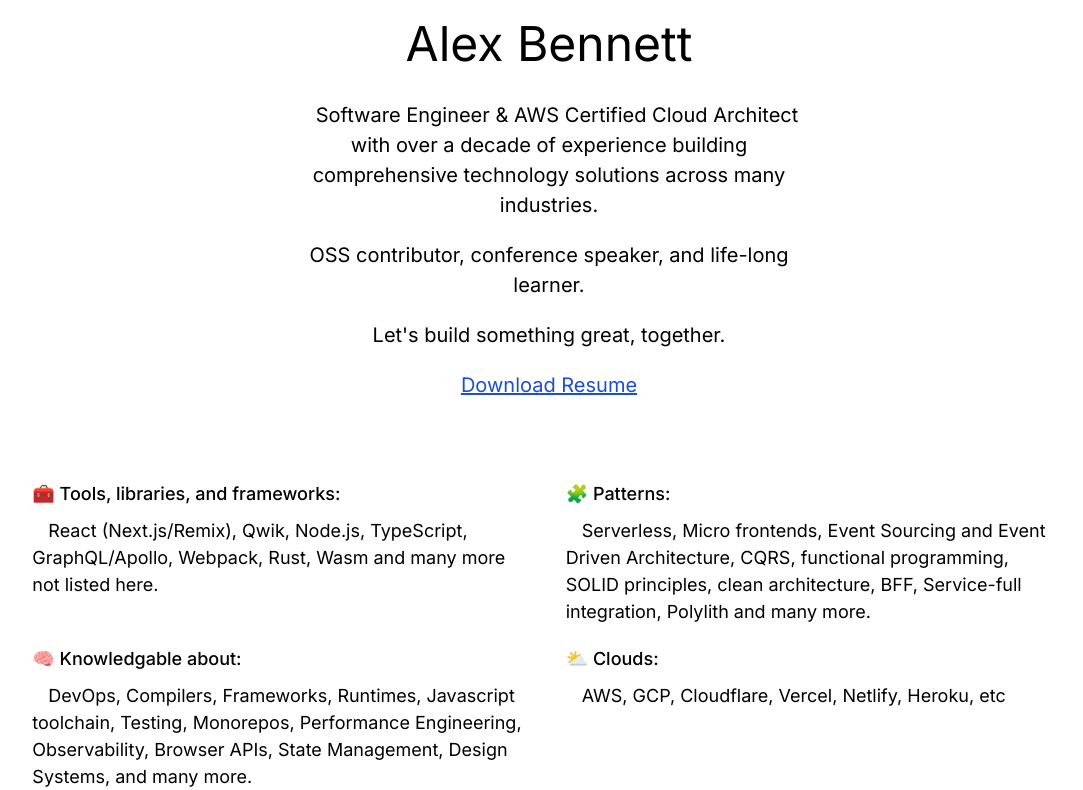
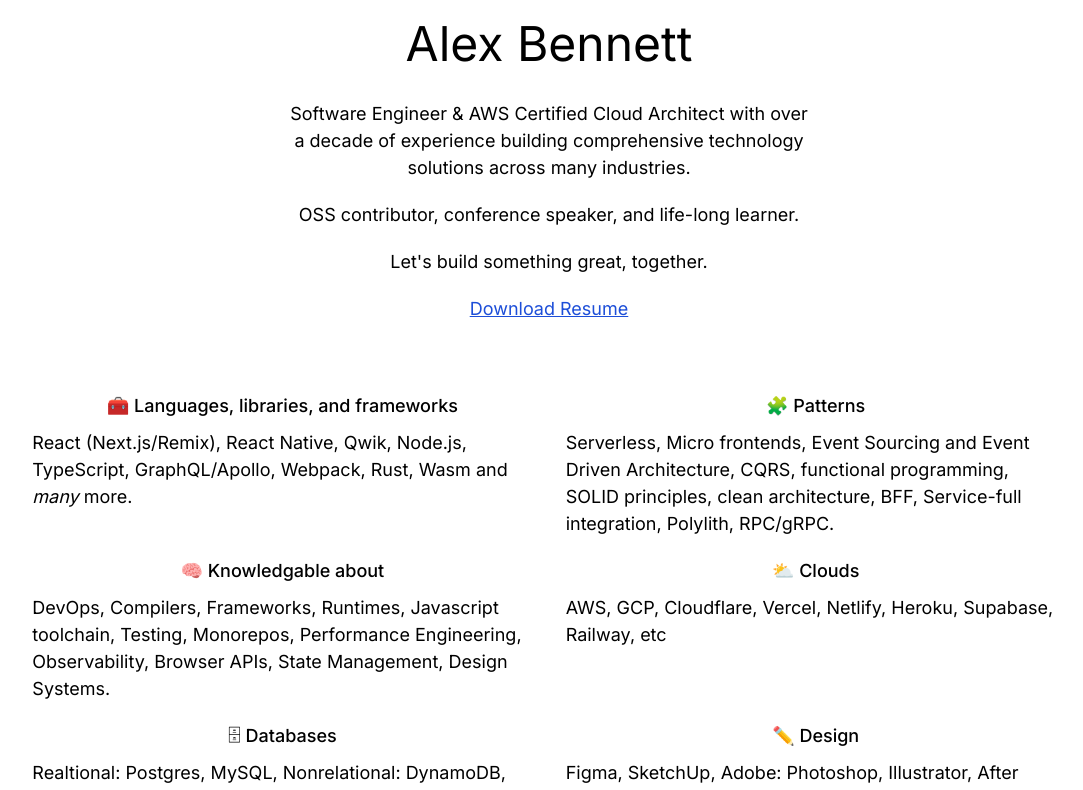
Before and after one commit to alexUXUI/ab-site, a Next.js app: page / in a window 1280 px wide. Shown: the top 790 px of the page, without its empty margins (91-1174 px from the left). Built offline with nearby package versions, Linux system fonts and the light colour scheme.

Commit message:
more content

```diff
--- a/app/page.tsx
+++ b/app/page.tsx
@@ -4,8 +4,8 @@
   return (
     <main className="flex min-h-screen flex-col items-center p-6 xs:p-2 xxs:p-2">
       <h1 className="text-[48px]">Alex Bennett</h1>
-      <section className="margin-auto pt-[20px] text-[20px] pb-[40px] max-w-[580px] px-6">
-        <p className=" text-center indent-4">
+      <section className="margin-auto mt-[20px] text-[18px] mb-[30px] max-w-[580px] px-6">
+        <p className=" text-center">
           Software Engineer & AWS Certified Cloud Architect with over a decade
           of experience building comprehensive technology solutions across many
           industries.
@@ -20,7 +20,7 @@
           <a
             href="/Resume-Alex-Bennett.pdf"
             download="alex-bennett-resume.pdf"
-            className="my-[20px]  underline text-center text-blue-700 m-auto"
+            className="my-[20px] underline text-center text-blue-700 m-auto"
           >
             Download Resume
           </a>
@@ -28,56 +28,64 @@
       </section>
       <section className="text-left xs:text-[16px] md:text-[18px] xxs:w-[98%]  xs:w-[98%] md:w-[98%] w-[90%] flex flex-wrap items-baseline justify-evenly margin-auto max-w-[1100px]">
         <div className="pt-[20px] w-[500px]">
-          <p className="font-medium text-[18px] pb-[10px]">
-            🧰 Tools, libraries, and frameworks:
-          </p>
-          <p className="indent-4 text-left">
-            React (Next.js/Remix), Qwik, Node.js, TypeScript, GraphQL/Apollo,
-            Webpack, Rust, Wasm and many more not listed here.
+          <h2 className="text-center font-medium text-[18px] pb-[10px]">
+            🧰 Languages, libraries, and frameworks
+          </h2>
+          <p className="text-left">
+            React (Next.js/Remix), React Native, Qwik, Node.js, TypeScript,
+            GraphQL/Apollo, Webpack, Rust, Wasm and <i>many</i> more.
           </p>
         </div>
         <div className="w-[500px] text-left pt-[20px]">
-          <p className="font-medium text-[18px] pb-[10px]">🧩 Patterns:</p>
-          <p className="indent-4 text-left">
+          <h2 className="text-center font-medium text-[18px] pb-[10px]">
+            🧩 Patterns
+          </h2>
+          <p className="text-left">
             Serverless, Micro frontends, Event Sourcing and Event Driven
             Architecture, CQRS, functional programming, SOLID principles, clean
-            architecture, BFF, Service-full integration, Polylith and many more.
+            architecture, BFF, Service-full integration, Polylith, RPC/gRPC.
           </p>
         </div>
         <div className="w-[500px] text-left pt-[20px]">
-          <p className="font-medium text-[18px] pb-[10px]">
-            🧠 Knowledgable about:
-          </p>
-          <p className="indent-4 text-left">
+          <h2 className="text-center font-medium text-[18px] pb-[10px]">
+            🧠 Knowledgable about
+          </h2>
+          <p className="text-left">
             DevOps, Compilers, Frameworks, Runtimes, Javascript toolchain,
             Testing, Monorepos, Performance Engineering, Observability, Browser
-            APIs, State Management, Design Systems, and many more.
+            APIs, State Management, Design Systems.
           </p>
         </div>
 
         <div className="w-[500px] text-left pt-[20px]">
-          <p className="font-medium text-[18px] pb-[10px]">⛅️ Clouds:</p>
-          <p className="indent-4 text-left">
-            AWS, GCP, Cloudflare, Vercel, Netlify, Heroku, etc
+          <h2 className="text-center font-medium text-[18px] pb-[10px]">
+            ⛅️ Clouds
+          </h2>
+          <p className="text-left">
+            AWS, GCP, Cloudflare, Vercel, Netlify, Heroku, Supabase, Railway,
+            etc
           </p>
         </div>
 
         <div className="w-[500px] text-left pt-[20px]">
-          <p className="font-medium text-[18px] pb-[10px]">🗄 Databases:</p>
-          <p className="indent-4 text-left">
+          <h2 className="text-center font-medium text-[18px] pb-[10px]">
+            🗄 Databases
+          </h2>
+          <p className="text-left">
             Realtional: Postgres, MySQL, Nonrelational: DynamoDB, MongoDB,
             Redis. Also have worked with Columnar and Graph DBs.
           </p>
         </div>
         <div className="w-[500px] text-left pt-[20px]">
-          <p className="font-medium text-[18px] pb-[10px]">✏️ Design:</p>
-          <p className="indent-4 text-left">
+          <h2 className="text-center font-medium text-[18px] pb-[10px]">
+            ✏️ Design
+          </h2>
+          <p className="text-left">
             Figma, SketchUp, Adobe: Photoshop, Illustrator, After Effects,
             Premier Pro
           </p>
         </div>
       </section>
-
       <div className="xs:text-[16px] md:text-[18px] xxs:w-[98%]  xs:w-[98%] md:w-[98%] w-[90%] flex flex-wrap items-baseline justify-evenly margin-auto max-w-[1100px]">
         <section className="flex flex-col justify-center margin-auto w-[500px]">
           <h2 className="text-[48px] py-[40px] text-center">Writing</h2>
@@ -97,7 +105,7 @@
             alt="FMR logo"
             width={500}
             height={500}
-            className="py-[20px]"
+            className="py-[40px]"
           />
           <p className="indent-4  text-left">
             This OSS project was later published in the seminal book on
@@ -108,7 +116,7 @@
             alt="FMR logo"
             width={500}
             height={500}
-            className="py-[20px]"
+            className="py-[40px]"
           />
           <h3 className="text-[30px] py-[20px] text-center">Speaking</h3>
           <p className="indent-4  text-left">
@@ -121,8 +129,9 @@
             alt="FMR logo"
             width={500}
             height={250}
-            className="py-[20px] m-auto"
+            className="py-[40px]"
           />
+          <h3 className="text-[30px] py-[20px] text-center">Presentations</h3>
           <p className="indent-4  text-left">
             <a
               href="https://docs.google.com/presentation/d/1rbGS8uENrHhL1FJi_PIQ89V_gRzag8v3QArVqACg56Y/edit#slide=id.p"
@@ -138,14 +147,14 @@
             alt="FMR logo"
             width={500}
             height={300}
-            className="py-[20px] m-auto"
+            className="py-[40px]"
           />
           <Image
             src="/diagram-close.png"
             alt="FMR logo"
             width={500}
             height={750}
-            className="py-[20px] m-auto"
+            className="py-[40px]"
           />
         </section>
         <section className="flex flex-col justify-center margin-auto w-[500px]">
@@ -236,7 +245,6 @@
                 Federating Wasm Modules
               </a>
             </h3>
-            <div className="flex">
             <Image
               src="/wasm-federation.png"
               alt="FMR logo"
@@ -244,7 +252,6 @@
               height={750}
               className="py-[20px] m-auto"
             />
-            </div>
             <p className="indent-4 ">
               Built with webpack module federation, Rust, and Wasm
               <br />
@@ -260,6 +267,81 @@
             </p>
           </div>
         </section>
+
+        <section className="flex flex-col justify-center margin-auto w-[500px]">
+          <h2 className="text-[48px] mt-[20px] text-center">Work</h2>
+          <h3 className="text-[24px] text-center">
+            <a
+              href="https://www.productscience.ai/"
+              className="text-blue-700 underline"
+            >
+              Product Science
+            </a>
+          </h3>
+          <Image
+            src="/ps.png"
+            alt="FMR logo"
+            width={500}
+            height={300}
+            className="py-[20px] m-auto"
+          />
+          <p className="indent-4 ">
+            Product Science is a startup that builds perfomance tools for mobile
+            engineers, leveraging AI to create deep insights of runtime
+            execution in a multithreaded environment.
+            <br />
+            <br />
+            I worked on the frontend team, building out the UI for the
+            performance profiler, which is a canvas based react that that
+            renders a flame graph. A video of the app, and timelines to search
+            through each. Other features include a Main Execution path which
+            shows how functions are called over time. This is a completely novel
+            design not present anywhere else in the performace tooling space.
+            <br />
+            <br />
+          </p>
+        </section>
+        <section className="flex flex-col justify-center margin-auto w-[500px]">
+          <h2 className="text-[48px] mt-[20px] text-center">Around the Web</h2>
+          <div className="mt-[20px] text-left">
+            <h3 className="text-[24px] text-center">
+              <a
+                href="https://medium.com/@A__G__B"
+                className="text-blue-700 underline"
+              >
+                Medium
+              </a>
+            </h3>
+          </div>
+          <div className="mt-[20px] text-left">
+            <h3 className="text-[24px] text-center">
+              <a
+                href="https://www.linkedin.com/in/absolute-alex/"
+                className="text-blue-700 underline"
+              >
+                LinkedIn
+              </a>
+            </h3>
+          </div>
+          <div className="mt-[20px] text-left">
+            <h3 className="text-[24px] text-center">
+              <a
+                href="https://twitter.com/alexUX_UI"
+                className="text-blue-700 underline"
+              >
+                Twitter
+              </a>
+            </h3>
+          </div>
+          <div className="mt-[20px] text-left">
+            <a
+              href="https://github.com/alexUXUI"
+              className="text-blue-700 underline"
+            >
+              <h3 className="text-[24px] text-center">Github</h3>
+            </a>
+          </div>
+        </section>
       </div>
     </main>
   );
```
Also changed, not shown: public/ps.png (added). Lines whose indentation alone changed are shown as unchanged.
